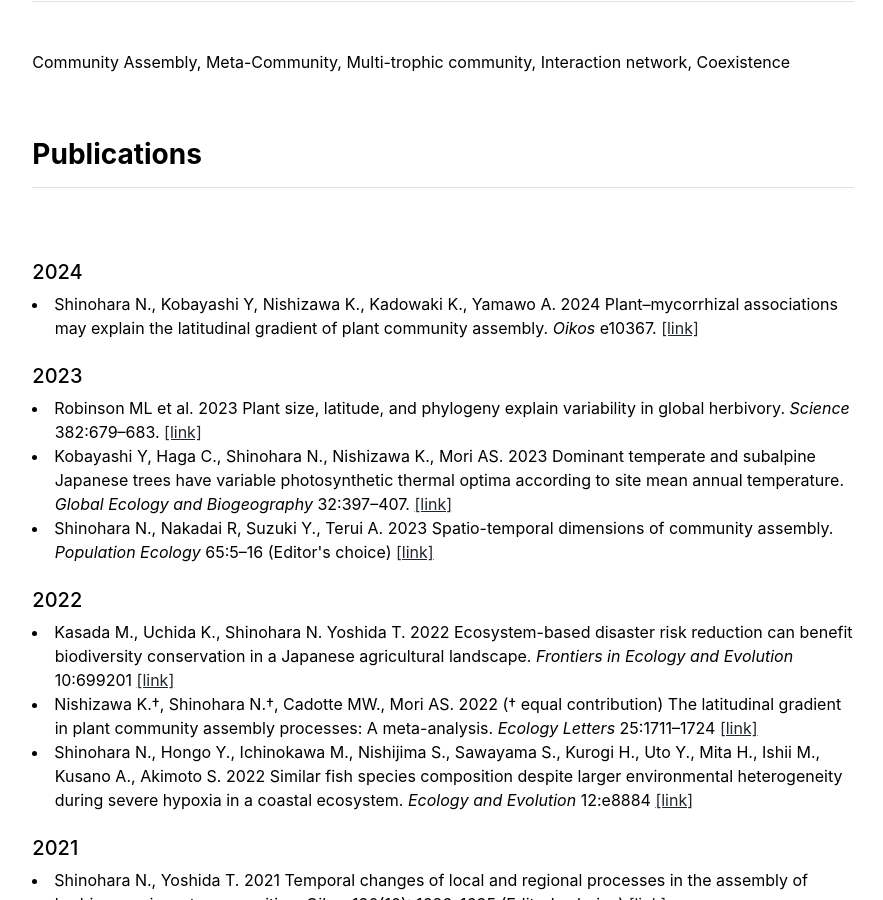
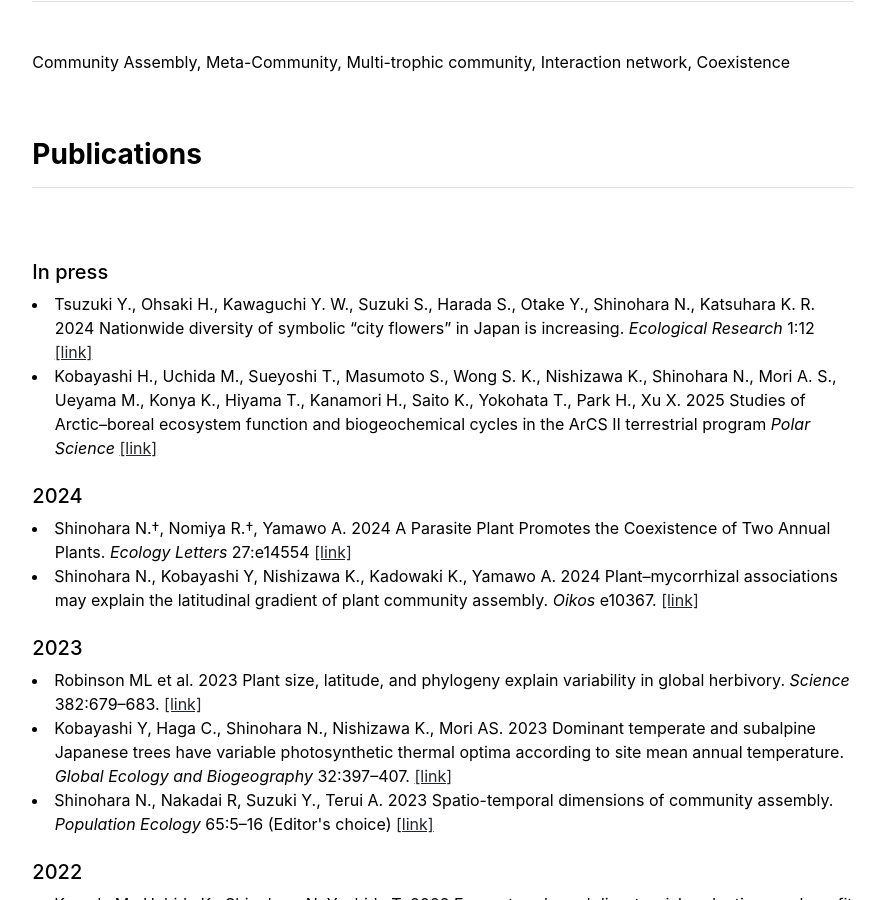
Before and after one commit to snaoto/snaoto.github.io, a Jekyll site: the page built from index.md, in a window 1280 px wide and 900 px high, scrolled down 558 px. Shown: the whole window, without its empty margins (197-1080 px from the left). Built offline with Jekyll 4.4.1, drawn with Linux system fonts in a browser that asks for light colours.

Commit message:
Updated publications.html

```diff
--- a/_includes/publications.html
+++ b/_includes/publications.html
@@ -25,27 +25,31 @@
     <!-- <h5>Under review and/or preprints</h5> -->
 
     <!-- <br><h5>In press</h5> -->
+    <br><h5>In press</h5>
+    <li>Tsuzuki Y., Ohsaki H., Kawaguchi Y. W., Suzuki S., Harada S., Otake Y., Shinohara N., Katsuhara K. R. 2024 Nationwide diversity of symbolic “city flowers” in Japan is increasing. <i>Ecological Research</i> 1:12 <a href = https://doi.org/10.1111/1440-1703.12540 target = "_blank"> [link] </a> </li>
+    <li>Kobayashi H., Uchida M., Sueyoshi T., Masumoto S., Wong S. K., Nishizawa K., Shinohara N., Mori A. S., Ueyama M., Konya K., Hiyama T., Kanamori H., Saito K., Yokohata T., Park H., Xu X. 2025 Studies of Arctic–boreal ecosystem function and biogeochemical cycles in the ArCS II terrestrial program <i>Polar Science</i> <a href = https://doi.org/10.1016/j.polar.2025.101164 target = "_blank"> [link] </a> </li>
 
     <br><h5>2024</h5>
-    <li>Shinohara N., Kobayashi Y, Nishizawa K., Kadowaki K., Yamawo A. 2024 Plant–mycorrhizal associations may explain the latitudinal gradient of plant community assembly. <i>Oikos</i> e10367. <a href = https://nsojournals.onlinelibrary.wiley.com/doi/abs/10.1111/oik.10367 target = "_blank"> [link] </a> </li>
+    <li>Shinohara N.†, Nomiya R.†, Yamawo A. 2024 A Parasite Plant Promotes the Coexistence of Two Annual Plants. <i>Ecology Letters</i> 27:e14554 <a href = https://doi.org/10.1111/ele.14554 target = "_blank"> [link] </a> </li>
+    <li>Shinohara N., Kobayashi Y, Nishizawa K., Kadowaki K., Yamawo A. 2024 Plant–mycorrhizal associations may explain the latitudinal gradient of plant community assembly. <i>Oikos</i> e10367. <a href = https://doi.org/10.1111/oik.10367 target = "_blank"> [link] </a> </li>
 
     <br><h5>2023</h5>
     <li>Robinson ML et al. 2023 Plant size, latitude, and phylogeny explain variability in global herbivory. <i>Science</i> 382:679–683. <a href = https://www.science.org/doi/10.1126/science.adh8830 target = "_blank"> [link] </a> </li>
-    <li>Kobayashi Y, Haga C., Shinohara N., Nishizawa K., Mori AS. 2023 Dominant temperate and subalpine Japanese trees have variable photosynthetic thermal optima according to site mean annual temperature. <i>Global Ecology and Biogeography</i> 32:397–407. <a href = https://onlinelibrary.wiley.com/doi/10.1111/geb.13636 target = "_blank"> [link] </a> </li>
-    <li>Shinohara N., Nakadai R, Suzuki Y., Terui A. 2023 Spatio-temporal dimensions of community assembly. <i>Population Ecology</i> 65:5–16 (Editor's choice) <a href = https://esj-journals.onlinelibrary.wiley.com/doi/10.1002/1438-390X.12144 target = "_blank"> [link] </a></li>
+    <li>Kobayashi Y, Haga C., Shinohara N., Nishizawa K., Mori AS. 2023 Dominant temperate and subalpine Japanese trees have variable photosynthetic thermal optima according to site mean annual temperature. <i>Global Ecology and Biogeography</i> 32:397–407. <a href = https://doi.org/10.1111/geb.13636 target = "_blank"> [link] </a> </li>
+    <li>Shinohara N., Nakadai R, Suzuki Y., Terui A. 2023 Spatio-temporal dimensions of community assembly. <i>Population Ecology</i> 65:5–16 (Editor's choice) <a href = https://doi.org/10.1002/1438-390X.12144 target = "_blank"> [link] </a></li>
 
     <br><h5>2022</h5>
-    <li>Kasada M., Uchida K., Shinohara N. Yoshida T. 2022 Ecosystem-based disaster risk reduction can benefit biodiversity conservation in a Japanese agricultural landscape. <i>Frontiers in Ecology and Evolution</i> 10:699201 <a href = https://www.frontiersin.org/articles/10.3389/fevo.2022.699201/full target = "_blank"> [link] </a></li>
-    <li>Nishizawa K.†, Shinohara N.†, Cadotte MW., Mori AS. 2022 († equal contribution) The latitudinal gradient in plant community assembly processes: A meta-analysis. <i>Ecology Letters</i> 25:1711–1724 <a href = https://onlinelibrary.wiley.com/doi/epdf/10.1111/ele.14019 target = "_blank"> [link] </a></li>
-    <li>Shinohara N., Hongo Y., Ichinokawa M., Nishijima S., Sawayama S., Kurogi H., Uto Y., Mita H., Ishii M., Kusano A., Akimoto S. 2022 Similar fish species composition despite larger environmental heterogeneity during severe hypoxia in a coastal ecosystem. <i>Ecology and Evolution</i> 12:e8884 <a href = https://onlinelibrary.wiley.com/doi/full/10.1002/ece3.8884 target="_blank"> [link] </a></li>
+    <li>Kasada M., Uchida K., Shinohara N. Yoshida T. 2022 Ecosystem-based disaster risk reduction can benefit biodiversity conservation in a Japanese agricultural landscape. <i>Frontiers in Ecology and Evolution</i> 10:699201 <a href = https://doi.org/10.3389/fevo.2022.699201/full target = "_blank"> [link] </a></li>
+    <li>Nishizawa K.†, Shinohara N.†, Cadotte MW., Mori AS. 2022 († equal contribution) The latitudinal gradient in plant community assembly processes: A meta-analysis. <i>Ecology Letters</i> 25:1711–1724 <a href = https://doi.org/10.1111/ele.14019 target = "_blank"> [link] </a></li>
+    <li>Shinohara N., Hongo Y., Ichinokawa M., Nishijima S., Sawayama S., Kurogi H., Uto Y., Mita H., Ishii M., Kusano A., Akimoto S. 2022 Similar fish species composition despite larger environmental heterogeneity during severe hypoxia in a coastal ecosystem. <i>Ecology and Evolution</i> 12:e8884 <a href = https://doi.org/10.1002/ece3.8884 target="_blank"> [link] </a></li>
 
     <br><h5>2021</h5>
-    <li>Shinohara N., Yoshida T. 2021 Temporal changes of local and regional processes in the assembly of herbivorous insect communities. <i>Oikos</i> 130(10): 1626–1635 (Editor's choice) <a href = https://onlinelibrary.wiley.com/doi/full/10.1111/oik.08350 target = "_blank"> [link] </a></li>
-    <li>篠原直登・山道真人 2021 群集生態学における共存理論の現代的統合 日本生態学会誌 71:2 35–65 <a href = https://www.jstage.jst.go.jp/article/seitai/71/2/71_35/_article/-char/ja target = "_blank"> [link] </a> <br>(Shinohara, N., M. Yamamichi. A modern synthesis of coexistence theories in community ecology. 2021 <i>Japanese Journal of Ecology</i> 71:2 35-65 [in Japanese])</br> </li>
-    <li>Shinohara N., Yoshida T. 2021 Why species richness of plants and herbivorous insects do or do not correlate. <i>Ecological Research</i> 36:258–265 <a href = https://esj-journals.onlinelibrary.wiley.com/doi/10.1111/1440-1703.12189 target="_blank">[link]</a></li>
+    <li>Shinohara N., Yoshida T. 2021 Temporal changes of local and regional processes in the assembly of herbivorous insect communities. <i>Oikos</i> 130(10): 1626–1635 (Editor's choice) <a href = https://doi.org/10.1111/oik.08350 target = "_blank"> [link] </a></li>
+    <li>篠原直登・山道真人 2021 群集生態学における共存理論の現代的統合 日本生態学会誌 71:2 35–65 <a href = https://doi.org/10.18960/seitai.71.2_35 target = "_blank"> [link] </a> <br>(Shinohara, N., M. Yamamichi. A modern synthesis of coexistence theories in community ecology. 2021 <i>Japanese Journal of Ecology</i> 71:2 35-65 [in Japanese])</br> </li>
+    <li>Shinohara N., Yoshida T. 2021 Why species richness of plants and herbivorous insects do or do not correlate. <i>Ecological Research</i> 36:258–265 <a href = https://doi.org/10.1111/1440-1703.12189 target="_blank">[link]</a></li>
 
     <br><h5>2019</h5>
-    <li>Shinohara N., Uchida K., Yoshida T. 2019. Contrasting effects of land-use changes on herbivory and pollination networks. <i>Ecology and Evolution</i> 9(23): 13585–13595<a href = https://onlinelibrary.wiley.com/doi/10.1002/ece3.5814 target="_blank">[link]</a></li>
+    <li>Shinohara N., Uchida K., Yoshida T. 2019. Contrasting effects of land-use changes on herbivory and pollination networks. <i>Ecology and Evolution</i> 9(23): 13585–13595<a href = https://doi.org/10.1002/ece3.5814 target="_blank">[link]</a></li>
 
   </div>
 </div>
```
